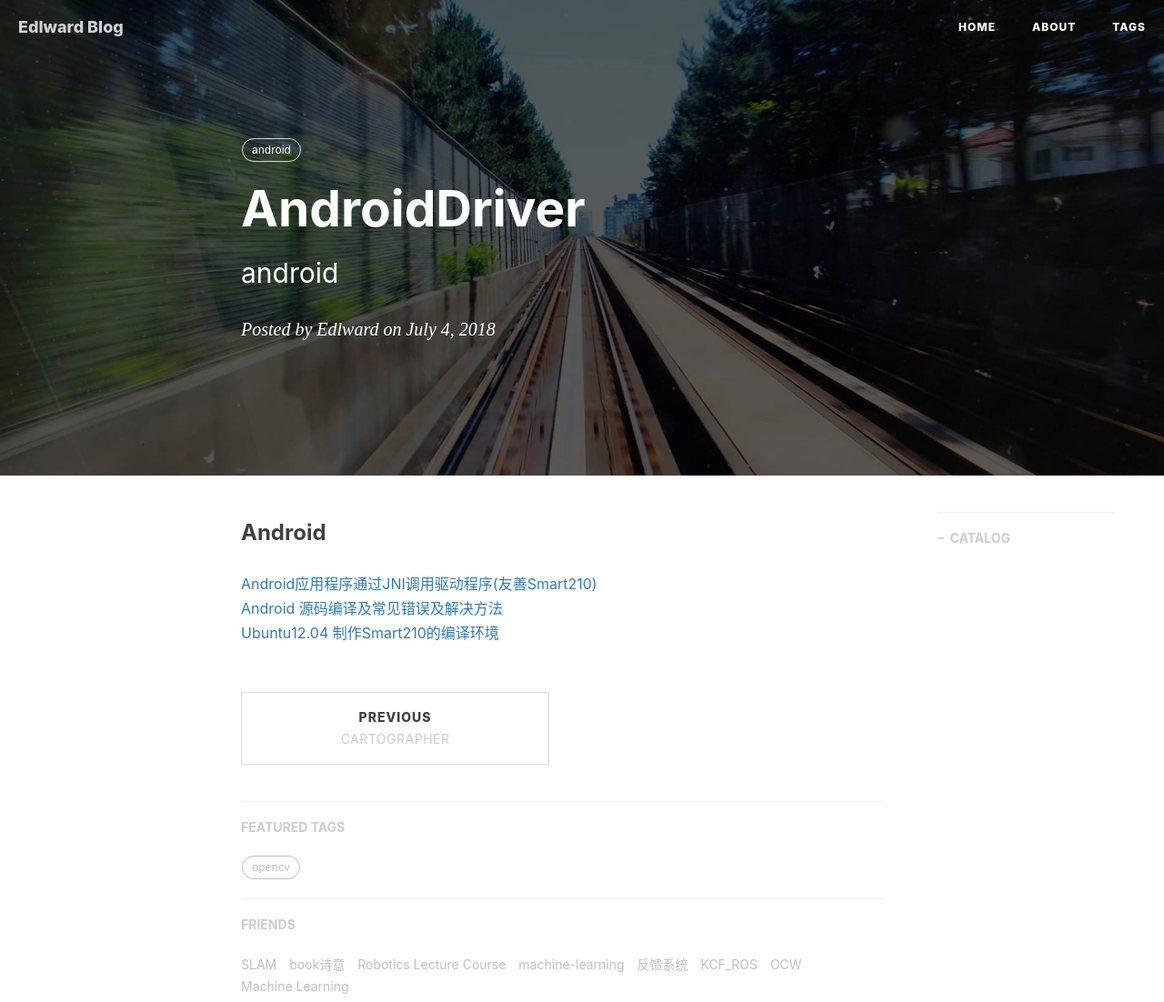
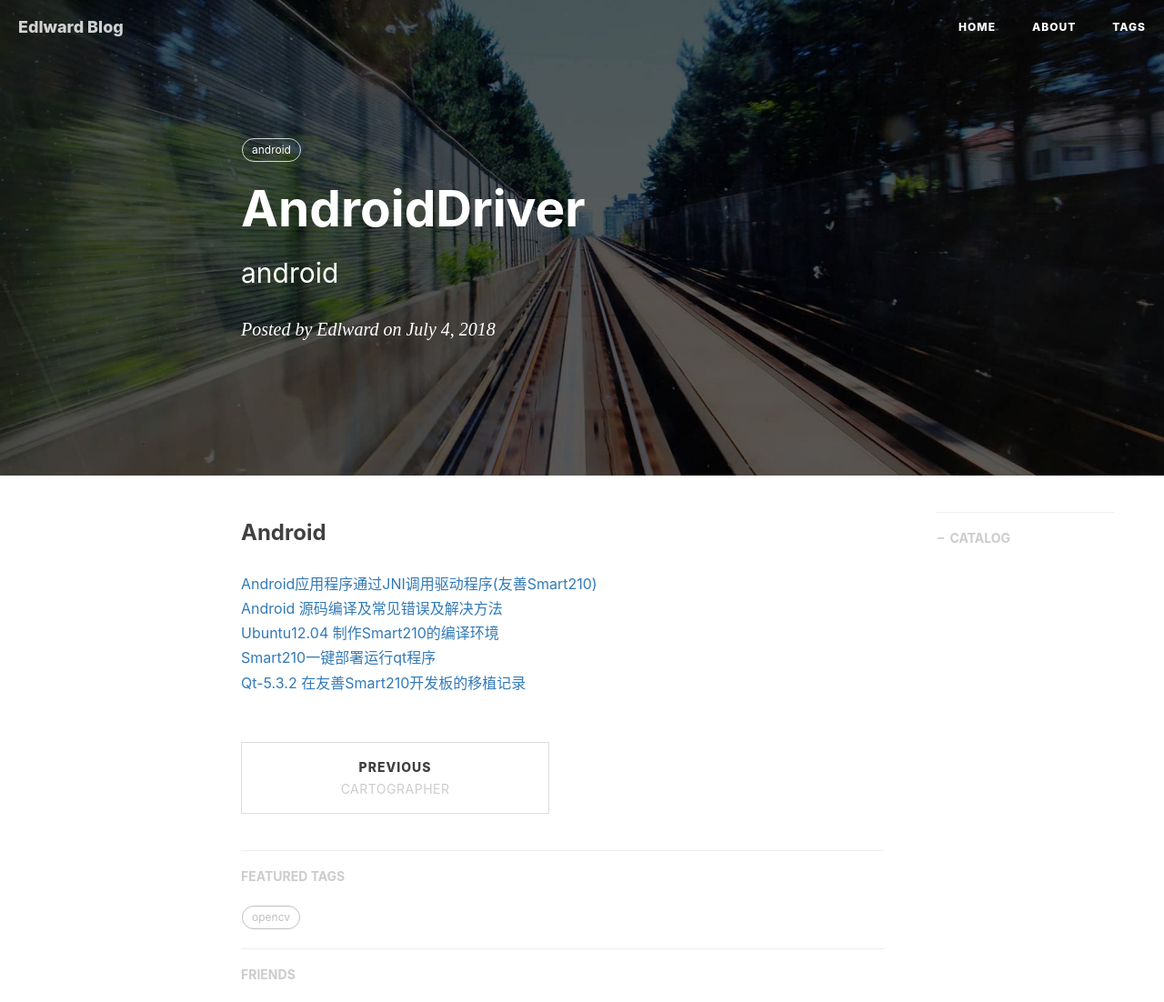
Before and after one commit to gary-robotics/dlward, a Jekyll site: the page built from _posts/2018-07-04-AndroidDriver-2018.markdown, in a window 1280 px wide, cut to the strip 0-1102 px from the top of the page. Shown: the whole strip at 91% size. Built offline with Jekyll 4.4.1, drawn with Linux system fonts in a browser that asks for light colours; nearby versions of some CDN libraries; comment, search, counter and statistics services are not loaded.

Commit message:
Update 2018-07-04-AndroidDriver-2018.markdown

```diff
--- a/_posts/2018-07-04-AndroidDriver-2018.markdown
+++ b/_posts/2018-07-04-AndroidDriver-2018.markdown
@@ -15,3 +15,5 @@ tags:
 [Android应用程序通过JNI调用驱动程序(友善Smart210)](https://blog.csdn.net/xie0812/article/details/19628109)
 [Android 源码编译及常见错误及解决方法](https://www.cnblogs.com/kyyblabla/p/3603931.html)
 [Ubuntu12.04 制作Smart210的编译环境](https://blog.csdn.net/kanchuan1905/article/details/51239702)
+[Smart210一键部署运行qt程序](https://blog.csdn.net/westlor/article/details/50481109)
+[Qt-5.3.2 在友善Smart210开发板的移植记录](https://blog.csdn.net/newthinker_wei/article/details/39560109)
```
